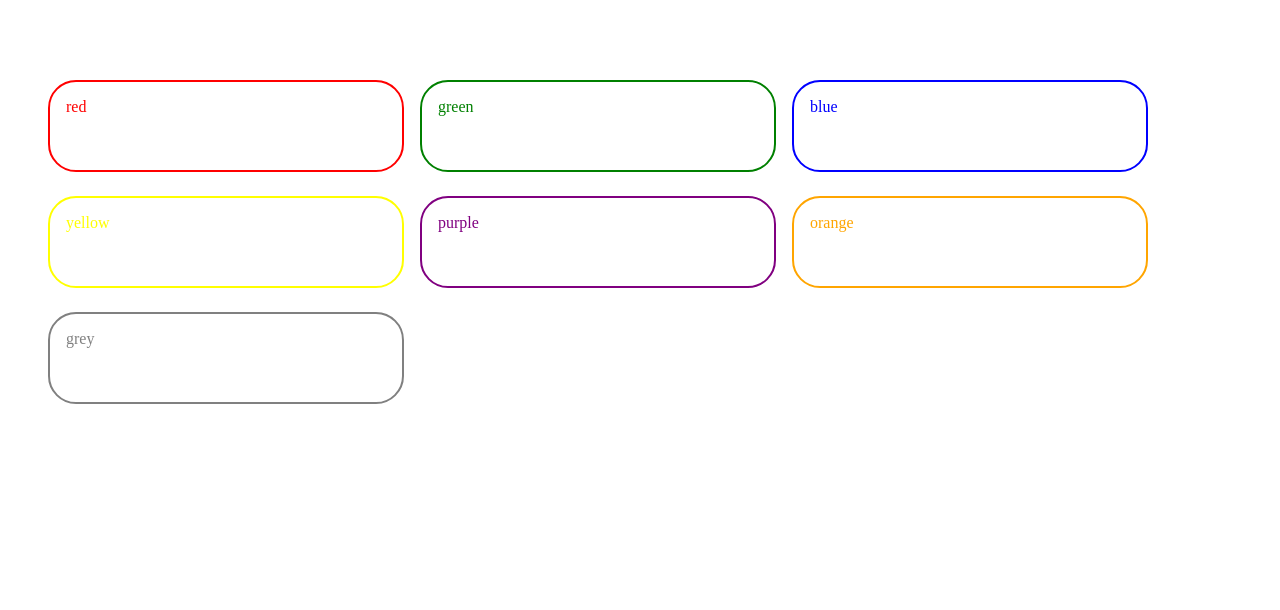
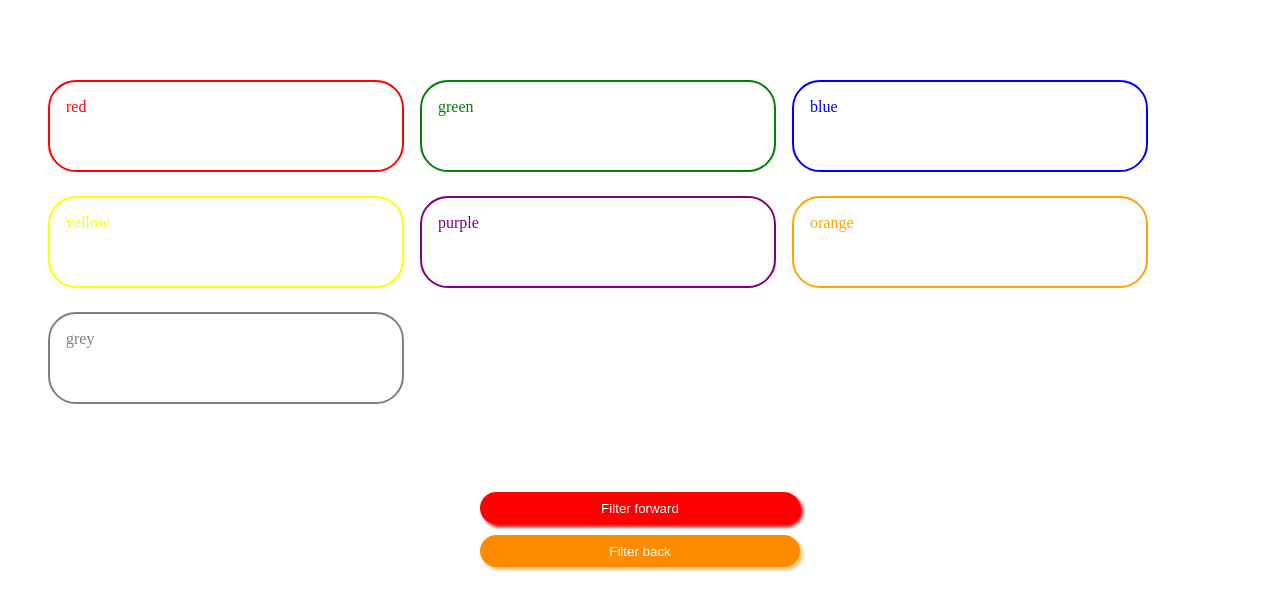
Before and after one commit to Waldemar-00/SVELTE-advanced-, a SvelteKit app: page / in a window 1280 px wide. Shown: the top 610 px of the page. Built offline with nearby package versions, Linux system fonts and the light colour scheme.

Commit message:
Added sorting.

```diff
--- a/src/components/slots/DataUpSlots.svelte
+++ b/src/components/slots/DataUpSlots.svelte
@@ -1,5 +1,13 @@
 <script>
+	// @ts-nocheck
+
 	let colors = ['red', 'green', 'blue', 'yellow', 'purple', 'orange', 'grey'];
+	function filterColors(fn) {
+		colors = [...colors.sort(fn)];
+	}
+	// function filterColorsBack() {
+	// 	colors = [...colors.sort((a, b) => (a < b ? 1 : -1))];
+	// }
 </script>
 
 <ul>
@@ -7,6 +15,9 @@
 		<slot {co} />
 	{/each}
 </ul>
+<button on:click={() => filterColors((a, b) => (a < b ? -1 : 1))}>Filter forward</button>
+<!-- <button on:click={filterColorsBack}>Filter back</button> -->
+<button on:click={() => filterColors((a, b) => (a < b ? 1 : -1))}>Filter back</button>
 
 <style>
 	ul {
@@ -16,4 +27,22 @@
 		list-style: none;
 		margin: 5rem auto;
 	}
+	button {
+		display: block;
+		margin: 0 auto;
+		width: 40vmin;
+		height: 4vmin;
+		padding: 0.4rem;
+		background-color: darkorange;
+		color: #fff;
+		border-radius: 2vmin;
+		border: none;
+		box-shadow: 3px 3px 3px 0 rgb(255, 198, 128);
+		cursor: pointer;
+		margin-bottom: 0.7rem;
+	}
+	button:nth-child(2) {
+		background-color: red;
+		box-shadow: 3px 3px 3px 0 red;
+	}
 </style>
```
